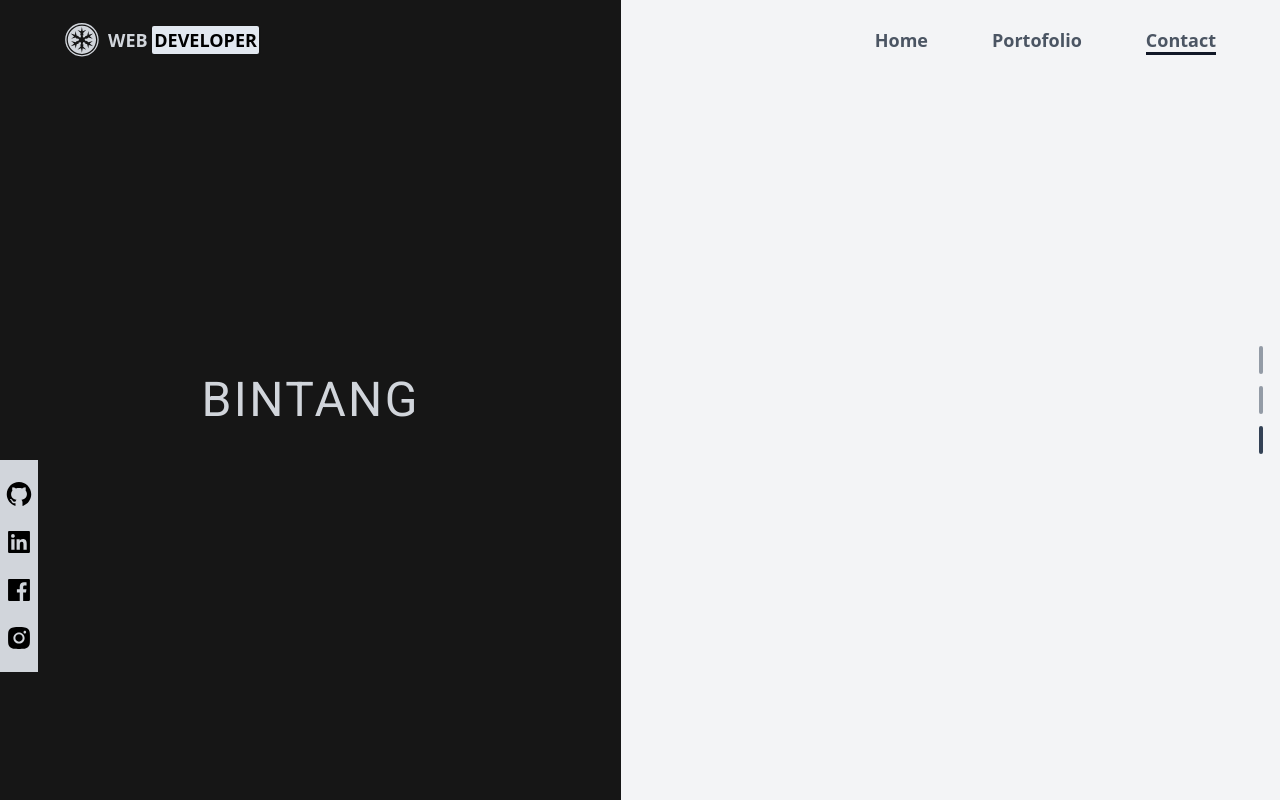
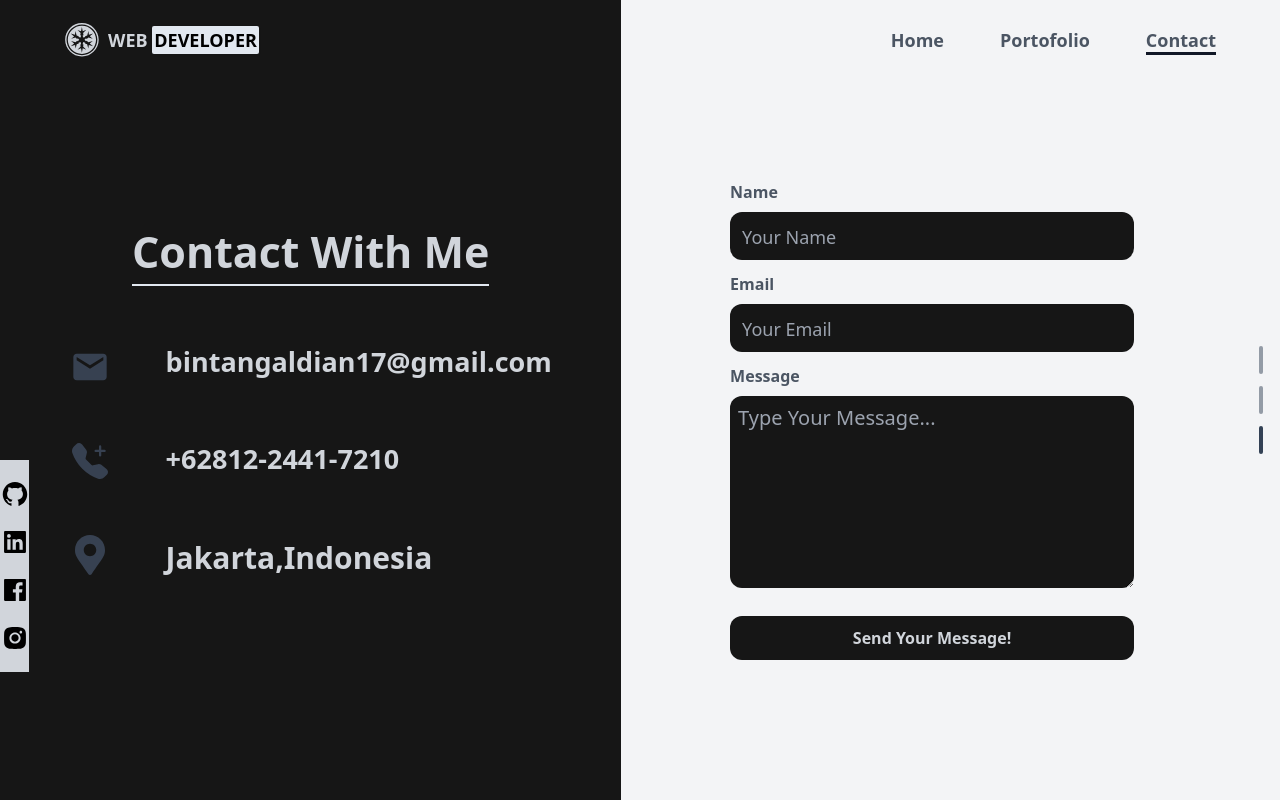
Before and after one commit to BintangAldian17/portofolio, a React (Create React App) app: page /contact in a window 1280 px wide. Built offline with nearby package versions, Linux system fonts and the light colour scheme.

Commit message:
add contact form, validation, emailjs

```diff
--- a/package.json
+++ b/package.json
@@ -3,16 +3,20 @@
   "version": "0.1.0",
   "private": true,
   "dependencies": {
+    "@emailjs/browser": "^3.10.0",
     "@testing-library/jest-dom": "^5.16.5",
     "@testing-library/react": "^13.4.0",
     "@testing-library/user-event": "^13.5.0",
     "daisyui": "^2.51.3",
+    "formik": "^2.2.9",
     "react": "^18.2.0",
     "react-dom": "^18.2.0",
     "react-icons": "^4.8.0",
     "react-router-dom": "^6.9.0",
     "react-scripts": "5.0.1",
-    "web-vitals": "^2.1.4"
+    "react-toastify": "^9.1.1",
+    "web-vitals": "^2.1.4",
+    "yup": "^1.0.2"
   },
   "scripts": {
     "start": "react-scripts start",
--- a/src/App.js
+++ b/src/App.js
@@ -7,6 +7,11 @@ import { Navbar } from "./components/Navbar";
 import './style.css'
 import { SideNav } from "./components/SideNav";
 import { Footer } from "./components/Footer";
+
+import { ToastContainer } from "react-toastify";
+
+import "react-toastify/dist/ReactToastify.css";
+
 
 function App() {
   return (
@@ -20,6 +25,18 @@ function App() {
           <Route path="/contact" element={<ContactPage />} />
         </Routes>
         <Footer />
+        <ToastContainer
+          position="bottom-right"
+          autoClose={2000}
+          hideProgressBar={false}
+          newestOnTop={false}
+          closeOnClick
+          rtl={false}
+          pauseOnFocusLoss={false}
+          draggable
+          pauseOnHover={false}
+          theme="dark"
+          limit={1} />
       </div>
     </>
   );
--- a/src/components/Navbar.jsx
+++ b/src/components/Navbar.jsx
@@ -17,7 +17,7 @@ export const Navbar = () => {
           <span className=" bg-slate-200 text-black font-bold py-[2px] px-[2px] rounded-sm">developer</span>
         </div>
       </div>
-      <ul className=" flex gap-x-16 font-bold text-lg text-gray-600">
+      <ul className=" flex gap-x-14 font-bold text-lg text-gray-600">
         <li className=" ">
           <NavLink
             to={"/"}
--- a/src/components/SideNav.jsx
+++ b/src/components/SideNav.jsx
@@ -2,16 +2,21 @@ import { AiFillGithub } from "react-icons/ai";
 import { AiFillLinkedin } from "react-icons/ai";
 import { AiFillFacebook } from "react-icons/ai";
 import { AiFillInstagram } from "react-icons/ai";
+import { Link } from "react-router-dom";
 
 export const SideNav = () => {
   return (
-    <div className=" md:w-[3%] md:h-full bg-[#161616] absolute">
+    <div className=" md:w-[2.3%] md:h-full bg-[#161616] absolute">
       <div className=" flex flex-col h-full justify-end w-full pb-32">
         <div className=" w-full flex flex-col items-center bg-gray-300 gap-y-5 py-5">
-          <AiFillGithub className=" w-7 h-7 text-black" />
-          <AiFillLinkedin className=" w-7 h-7 text-black" />
-          <AiFillFacebook className=" w-7 h-7 text-black" />
-          <AiFillInstagram className=" w-7 h-7 text-black" />
+          <a href="https://github.com/BintangAldian17" target="_blank" rel="noopener noreferrer">
+            <AiFillGithub className=" md:w-7 md:h-7 text-black" />
+          </a>
+          <a href="https://www.linkedin.com/in/bintang-aldian-139957252" target="_blank" rel="noopener noreferrer">
+            <AiFillLinkedin className=" md:w-7 md:h-7 text-black" />
+          </a>
+          <AiFillFacebook className=" md:w-7 md:h-7 text-black" />
+          <AiFillInstagram className=" md:w-7 md:h-7 text-black" />
         </div>
       </div>
     </div>
--- a/src/pages/ContactPage.jsx
+++ b/src/pages/ContactPage.jsx
@@ -1,12 +1,143 @@
-import React from "react";
+import React, { useState } from "react";
+import { toast } from "react-toastify";
+import { useFormik } from "formik";
+import * as Yup from "yup";
+import emailjs from "@emailjs/browser";
+import { MdEmail } from "react-icons/md";
+import { BsTelephonePlusFill } from "react-icons/bs";
+import { FaMapMarkerAlt } from "react-icons/fa";
 
 const ContactPage = () => {
+  const [buttonSubmit, setButtonSubmit] = useState(null);
+  const formik = useFormik({
+    initialValues: {
+      user_name: "",
+      to_name: "service_dn9jexq",
+      user_email: "",
+      message: "",
+    },
+    validationSchema: Yup.object({
+      user_name: Yup.string().required("*Name field is required"),
+      user_email: Yup.string().email("invalid email address").required("*email field is required"),
+      message: Yup.string().required("*Message field is required"),
+    }),
+    onSubmit: (values) => {
+      try {
+        emailjs.send("service_dn9jexq", "template_m49ysky", values, "F2zSu7c1id_oM1ZaS").then(() => {
+          console.log("sucsess");
+          setButtonSubmit(notify());
+          formik.setSubmitting(false);
+          formik.resetForm();
+        });
+      } catch {
+        console.log("error");
+        setButtonSubmit(notify());
+        formik.setSubmitting(false);
+      }
+    },
+  });
+
+  const notify = () =>
+    toast("Email Send Sucsess", {
+      position: "bottom-right",
+      autoClose: 2000,
+      hideProgressBar: false,
+      closeOnClick: true,
+      pauseOnHover: false,
+      draggable: true,
+      progress: undefined,
+      theme: "dark",
+    });
   return (
     <div className=" w-full h-full flex">
       <div className=" h-full w-1/2 flex justify-center items-center bg-[#161616] shadow-2xl">
-        <h1 className="  text-5xl  font-primary tracking-wider uppercase">bintang</h1>
+        <div className=" h-full w-[70%] flex flex-col justify-center items-center gap-y-14">
+          <div className=" w-full flex  justify-center items-center">
+            <h1 className=" text-[43px] font-semibold border-b-2 border-slate-200">Contact With Me</h1>
+          </div>
+          <div className=" flex gap-x-14">
+            <div className=" w-full flex flex-col justify-center items-center gap-y-14">
+              <MdEmail className=" w-10 h-10 text-gray-700" />
+              <BsTelephonePlusFill className=" w-9 h-9 text-gray-700" />
+              <FaMapMarkerAlt className=" w-10 h-10 text-gray-700" />
+            </div>
+            <div className=" w-full flex flex-col justify-center items-start gap-y-14">
+              <h1 className=" text-[27px] font-semibold ">bintangaldian17@gmail.com</h1>
+              <h1 className=" text-[27px] font-semibold ">+62812-2441-7210</h1>
+              <h1 className=" text-[30px] font-semibold ">Jakarta,Indonesia</h1>
+            </div>
+          </div>
+        </div>
       </div>
-      <div className=" h-full w-1/2 flex justify-center items-center bg-gray-100"></div>
+      <div className=" h-full w-1/2 flex justify-center items-center bg-gray-100">
+        <form className=" w-[65%] flex flex-col gap-y-3 pt-10" onSubmit={formik.handleSubmit}>
+          <div className=" w-full flex flex-col">
+            <label className=" mb-2 font-bold text-gray-600" htmlFor="user_name">
+              Name
+            </label>
+            <input
+              id="user_name"
+              name="user_name"
+              type="text"
+              autoComplete="off"
+              className=" bg-[#161616] h-12 focus:outline-2 focus:outline-black rounded-xl text-gray-100 text-xl px-3 placeholder:text-lg"
+              placeholder="Your Name"
+              onChange={formik.handleChange}
+              value={formik.values.user_name}
+            />
+            <div
+              className={`${
+                formik.touched.user_name && formik.errors.user_name ? "show" : ""
+              } text-gray-700 font-medium`}>
+              {formik.errors.user_name}
+            </div>
+          </div>
+          <div className=" w-full flex flex-col">
+            <label className=" mb-2 font-bold text-gray-600" htmlFor="user_email">
+              Email
+            </label>
+            <input
+              id="user_email"
+              name="user_email"
+              type="email"
+              autoComplete="off"
+              className=" bg-[#161616] h-12 focus:outline-2 focus:outline-black rounded-xl text-gray-100 text-xl px-3 placeholder:text-lg"
+              placeholder="Your Email"
+              onChange={formik.handleChange}
+              value={formik.values.user_email}
+            />
+            <div
+              className={`${
+                formik.touched.user_email && formik.errors.user_email ? "show" : ""
+              } text-gray-700 font-medium`}>
+              {formik.errors.user_email}
+            </div>
+          </div>
+          <div className=" w-full flex flex-col">
+            <label className=" mb-2 font-bold text-gray-600" htmlFor="message">
+              Message
+            </label>
+            <textarea
+              id="message"
+              name="message"
+              className=" bg-[#161616] h-48 py-2 px-2 focus:outline-2 focus:outline-black rounded-xl text-gray-100 text-xl px-3cplaceholder:text-md"
+              placeholder="Type Your Message..."
+              onChange={formik.handleChange}
+              value={formik.values.message}
+            />
+            <div
+              className={`${formik.touched.message && formik.errors.message ? "show" : ""} text-gray-700 font-medium`}>
+              {formik.errors.message}
+            </div>
+          </div>
+          <button
+            disabled={formik.isSubmitting}
+            type="submit"
+            className=" w-full h-11 rounded-xl flex items-center justify-center bg-[#161616] mt-4 font-bold hover:bg-opacity-90  transition-all ease-in-out duration-150">
+            Send Your Message!
+          </button>
+        </form>
+      </div>
     </div>
   );
 };
--- a/src/pages/HomePage.jsx
+++ b/src/pages/HomePage.jsx
@@ -3,11 +3,11 @@ import image from "../assets/wolf.png";
 const HomePage = () => {
   return (
     <div className=" w-full h-full flex flex-col md:flex-row">
-      <div className=" h-[30vh] md:h-full md:w-1/2 flex justify-center items-center bg-[#161616] shadow-2xl md:rounded-r md:pt-16">
+      <div className=" h-[50vh] md:h-full md:w-1/2 flex justify-center items-center bg-[#161616] shadow-2xl md:rounded-r md:pt-16">
         <img src={image} className=" md:w-[390px] md:h-[550px] w-[200px] h-[200px]  text-white" alt="wolf" />
       </div>
-      <div className="md:h-full h-[70vh] md:w-1/2 flex justify-center items-center bg-gray-100 md:flex-col pr-20">
-        <div className=" w-min h-min">
+      <div className="md:h-full h-[50vh] md:w-1/2 md:flex md:justify-center md:items-center pt-8 bg-gray-100 flex-col md:pr-20">
+        <div className=" md:w-min md:h-min">
           <h1 className="  md:text-[65px] md:leading-[70px]  font-primary tracking-wider  text-[#161616] font-semibold">
             Bintang
           </h1>
```
Also changed, not shown: 1 other file (tests, documents, lock files or other folders).
